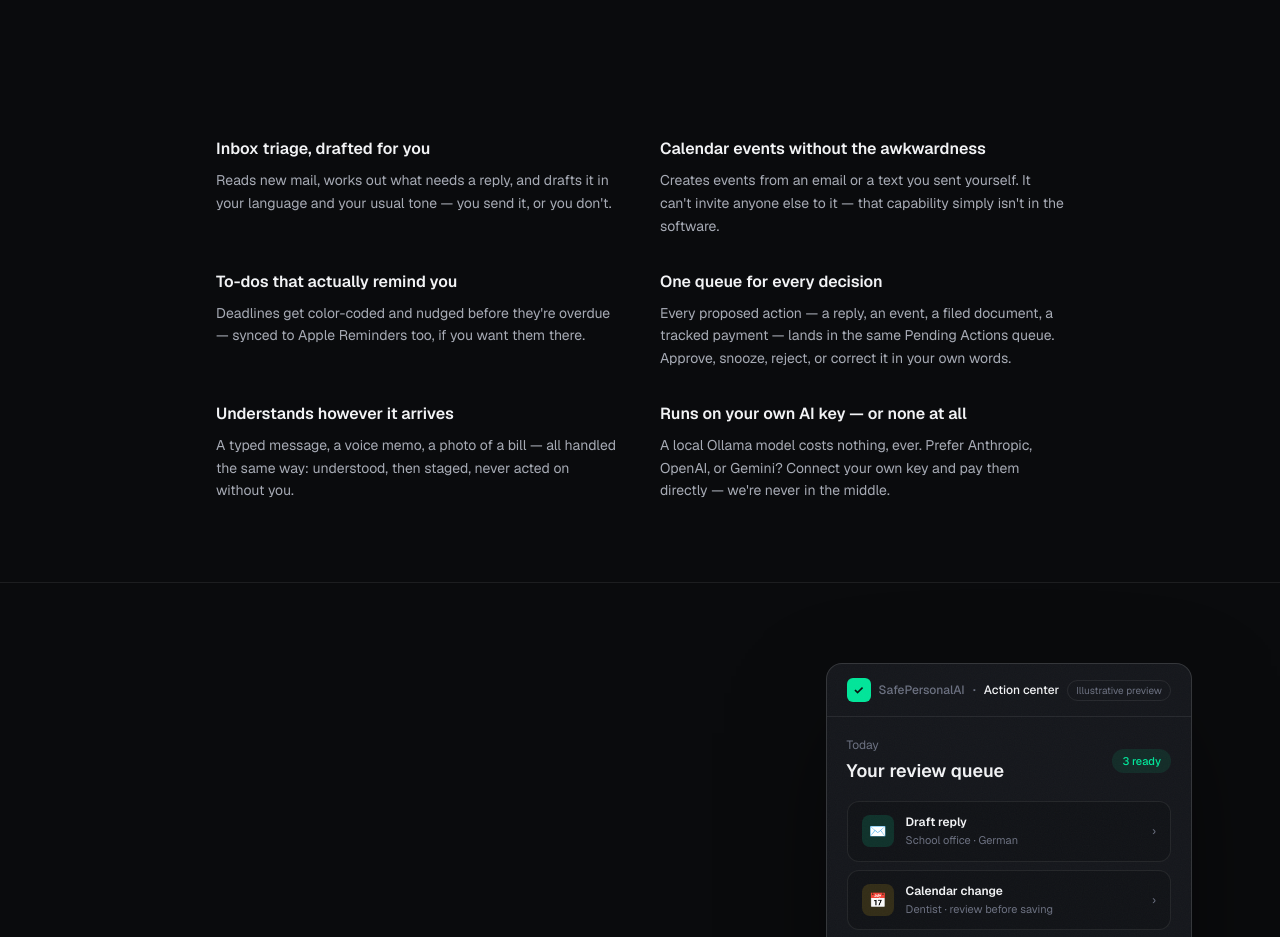
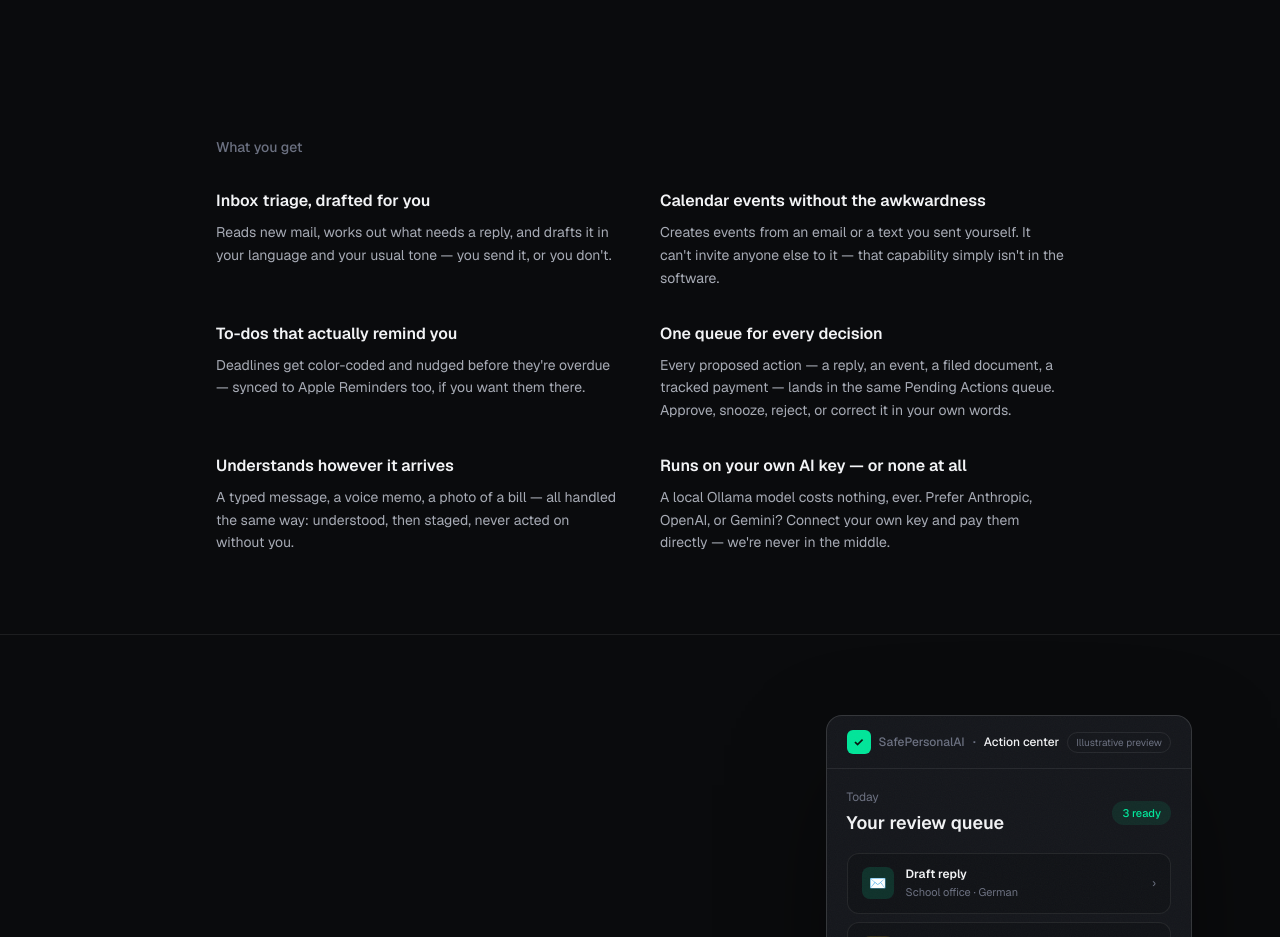
Before and after one commit to Krawatt-creator/safepersonalai-website, a Next.js app: page /modules/operational in a window 1280 px wide. Shown: the part 940-1877 px from the top of the page. Built offline with nearby package versions, Linux system fonts and the light colour scheme.

Commit message:
Add consistent module benefits heading

```diff
--- a/src/components/ModulePageShell.tsx
+++ b/src/components/ModulePageShell.tsx
@@ -88,6 +88,7 @@ export default function ModulePageShell({
 
         <section className="py-20">
           <div className="mx-auto max-w-4xl px-6">
+            <p className="mb-8 text-sm font-medium text-text-tertiary">What you get</p>
             <div className="grid gap-x-10 gap-y-8 sm:grid-cols-2">
               {features.map((f, i) => (
                 <Reveal key={f.title} delay={i * 60}>
```
